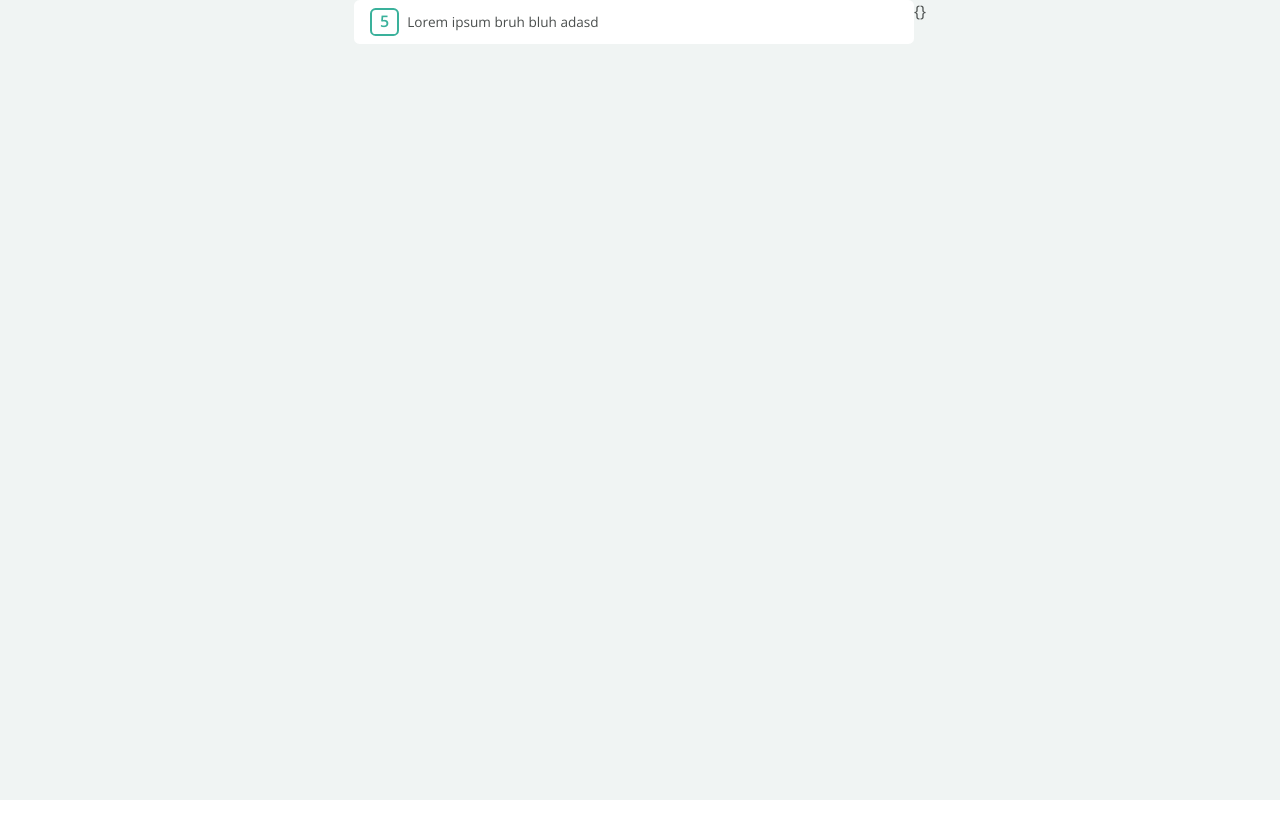
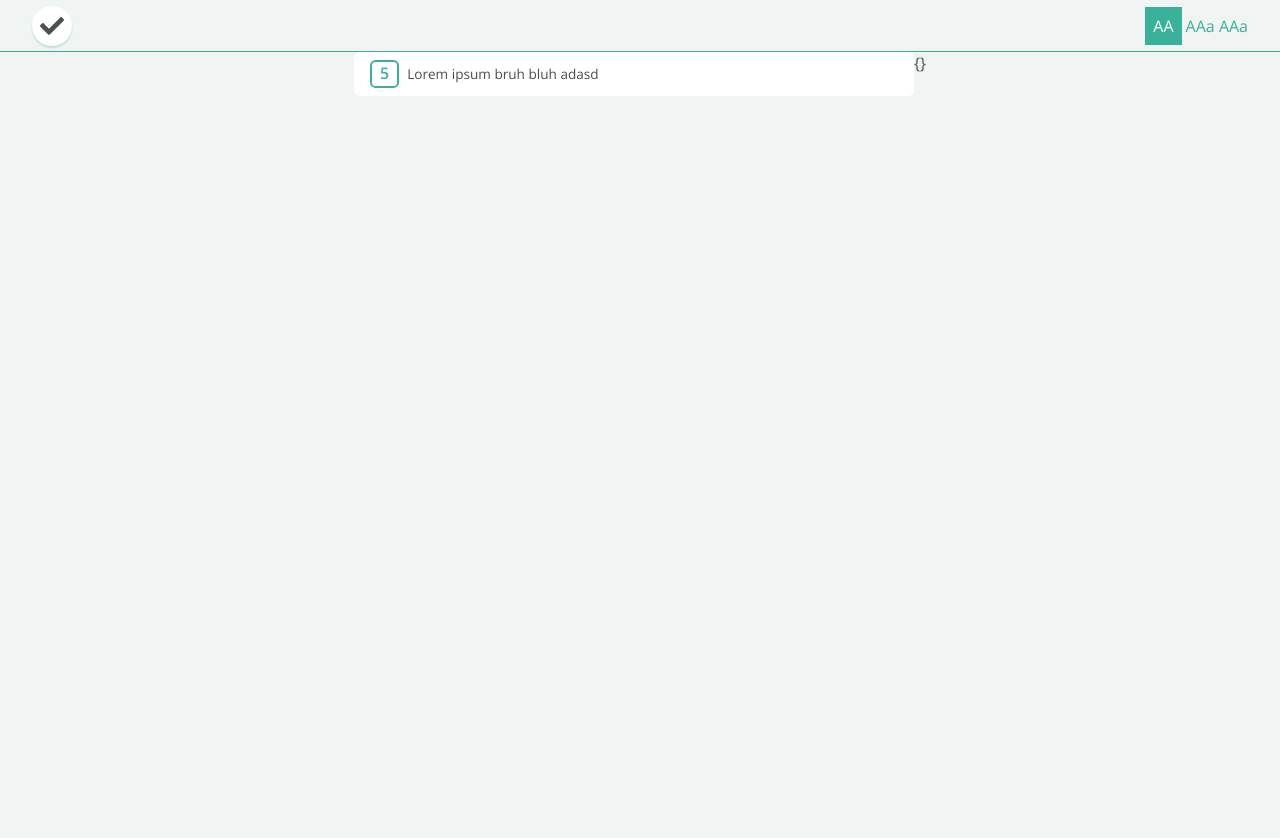
Before and after one commit to MoophHD/stack-overflow-clone, a React (Create React App) app in the folder client/: page /user/1 in a window 1280 px wide. Shown: the top 838 px of the page. Before the commit the page ends 800 px from the top, so only its background shows below. Built offline with nearby package versions, Linux system fonts and the light colour scheme; no server answers.

Commit message:
add navbar

```diff
--- a/client/package.json
+++ b/client/package.json
@@ -3,6 +3,9 @@
   "version": "0.1.0",
   "private": true,
   "dependencies": {
+    "@fortawesome/fontawesome-svg-core": "^1.2.32",
+    "@fortawesome/free-solid-svg-icons": "^5.15.1",
+    "@fortawesome/react-fontawesome": "^0.1.12",
     "@testing-library/jest-dom": "^5.11.5",
     "@testing-library/react": "^11.1.1",
     "@testing-library/user-event": "^12.2.0",
--- a/client/src/App.js
+++ b/client/src/App.js
@@ -2,24 +2,40 @@ import { Switch, Route, BrowserRouter as Router } from "react-router-dom";
 import "./styles/index.scss";
 import { checkAndRefreshToken } from "./redux/auth/auth.actions";
 import store from "./redux/store";
+import { connect } from "react-redux";
 import Auth from "./pages/Auth/Auth.component";
 import User from "./pages/User/User.component";
+import NavBar from "./components/NavBar/NavBar.component";
+import styled from "styled-components";
 
-if (store.getState().token) {
-  checkAndRefreshToken();
+if (store.getState().auth.token) {
+  checkAndRefreshToken()(store.dispatch);
 }
 
-const App = () => {
+const App = ({ userId="123", firstName="AAa", lastName="AAa" }) => {
   return (
     <Router>
-      <div className="App">
+      <Wrapper>
+        <NavBar userId={userId} firstName={firstName} lastName={lastName} />
         <Switch>
           <Route path="/auth" component={Auth} />
           <Route path="/user/:id" component={User} />
         </Switch>
-      </div>
+      </Wrapper>
     </Router>
   );
 };
 
-export default App;
+const Wrapper = styled.div`
+  min-height: 100vh;
+  display: flex;
+  flex-direction: column;
+`;
+
+const mapStateToProps = (state) => ({
+  userId: state.auth.isAuthenticated,
+  firstName: state.auth.user?.firstName,
+  lastName: state.auth.user?.lastName,
+});
+
+export default connect(mapStateToProps)(App);
--- /dev/null
+++ b/client/src/components/NavBar/NavBar.component.js
@@ -0,0 +1,40 @@
+import styled from "styled-components";
+import { Link } from "react-router-dom";
+import Logo from "./components/Logo.component";
+import User from "./components/User.component";
+
+const NavBar = ({ userId, firstName, lastName }) => (
+  <Container>
+    <Link to="/">
+      <Logo />
+    </Link>
+
+    <UserLink to={userId ? `/users/${userId}/` : `/auth/`}>
+      {firstName && lastName ? (
+        <User firstName={firstName} lastName={lastName} />
+      ) : (
+        <SignText>Sign Up or Sign In</SignText>
+      )}
+    </UserLink>
+  </Container>
+);
+
+const Container = styled.header`
+  width: 100%;
+  padding: 0.35rem 2rem;
+  display: flex;
+  justify-content: space-between;
+  align-items: center;
+  background-color: var(--color-plain);
+  border-bottom: 1px solid var(--color-main);
+`;
+
+const UserLink = styled(Link)`
+  text-decoration: none;
+`;
+
+const SignText = styled.span`
+  text-decoration: none;
+`;
+
+export default NavBar;
--- /dev/null
+++ b/client/src/components/NavBar/components/Logo.component.js
@@ -0,0 +1,29 @@
+import styled from "styled-components";
+import { FontAwesomeIcon } from "@fortawesome/react-fontawesome";
+import { faCheck } from "@fortawesome/free-solid-svg-icons";
+
+const Logo = () => (
+  <Container>
+    <Icon />
+  </Container>
+);
+
+const Container = styled.div`
+  background-color: white;
+  box-shadow: var(--bs-main);
+  border-radius: 50%;
+  width: 2.5rem;
+  height: 2.5rem;
+  display: flex;
+  align-items: center;
+  justify-content: center;
+`;
+
+const Icon = styled(FontAwesomeIcon).attrs({
+  icon: faCheck,
+})`
+  font-size: 1.5rem;
+  color: var(--color-text-dark);
+`;
+
+export default Logo;
--- /dev/null
+++ b/client/src/components/NavBar/components/User.component.js
@@ -0,0 +1,29 @@
+import styled from "styled-components";
+
+const User = ({ firstName, lastName }) => (
+  <Container>
+    <Avatar>{firstName[0] + lastName[0]}</Avatar>
+    <Name>
+      {firstName} {lastName}
+    </Name>
+  </Container>
+);
+
+const Container = styled.div`
+  display: flex;
+  align-items: baseline;
+`;
+
+const Avatar = styled.div`
+  background-color: var(--color-main);
+  color: white;
+  text-transform: uppercase;
+  padding: 0.5rem;
+  margin-right: 0.25rem;
+`;
+
+const Name = styled.span`
+  color: var(--color-main);
+`;
+
+export default User;
--- a/client/src/pages/Auth/Auth.component.js
+++ b/client/src/pages/Auth/Auth.component.js
@@ -135,10 +135,10 @@ const Wrapper = styled.div`
   justify-content: center;
   align-items: flex-start;
   padding: 2% 0;
-  min-height: 100vh;
   width: 100%;
   background-color: var(--color-plain);
   overflow-y: hidden;
+  flex: 1;
 `;
 
 const Container = styled.section`
--- a/client/src/redux/auth/auth.reducer.js
+++ b/client/src/redux/auth/auth.reducer.js
@@ -22,7 +22,9 @@ const reducer = (state = initialState, action) => {
     case REFRESH_TOKEN_SUCCESS:
       return {
         ...state,
-        ...action.payload,
+        isAuthenticated: true,
+        loading: false,
+        token: action.payload.token,
       };
     case REFRESH_TOKEN_FAILURE:
       return {
--- a/client/src/styles/_base.scss
+++ b/client/src/styles/_base.scss
@@ -14,7 +14,3 @@ body {
 #root {
   min-height: 100vh;
 }
-
-.app {
-  min-height: 100vh;
-}
--- a/client/src/styles/_constants.scss
+++ b/client/src/styles/_constants.scss
@@ -14,5 +14,7 @@
   --color-text-light: white;
   --color-text-link: #0645ad;
 
+  --bs-main: 0 2px 2px 0px #3ab19b49;
+
   --font-main: "Open Sans", sans-serif;
 }
```
Also changed, not shown: 1 other file (tests, documents, lock files or other folders).
